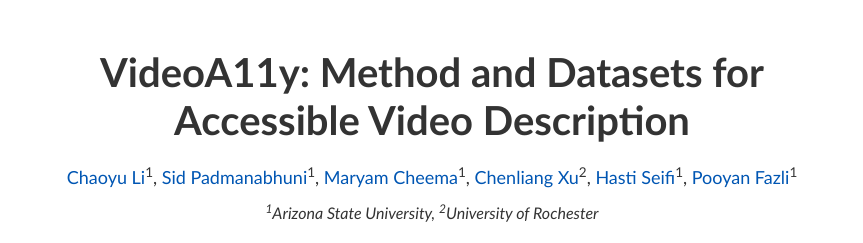
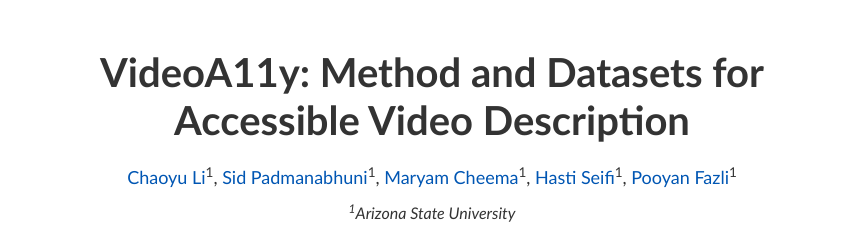
Before and after one commit to people-robots/VideoA11y, a plain HTML site: page index.html in a window 1280 px wide. Shown: the top 243 px of the page, without its empty margins (208-1071 px from the left). Drawn offline with nearby package versions, Linux system fonts and the light colour scheme.

Commit message:
Update index.html

```diff
--- a/index.html
+++ b/index.html
@@ -21,14 +21,12 @@
                 Padmanabhuni</a><sup>1</sup>,
             <a href="mailto:mcheema2@asu.edu" class="author-link">Maryam
                 Cheema</a><sup>1</sup>,
-            <a href="https://www.cs.rochester.edu/~cxu22/" class="author-link">Chenliang
-                Xu</a><sup>2</sup>,
             <a href="https://hastiseifi.com" class="author-link">Hasti
                 Seifi</a><sup>1</sup>,
             <a href="https://pooyanfazli.com" class="author-link">Pooyan
                 Fazli</a><sup>1</sup>
             <div class="affiliation">
-                <sup>1</sup>Arizona State University, <sup>2</sup>University of Rochester
+                <sup>1</sup>Arizona State University
             </div>
         </div>
         <div class="button-group mt-3">
```
